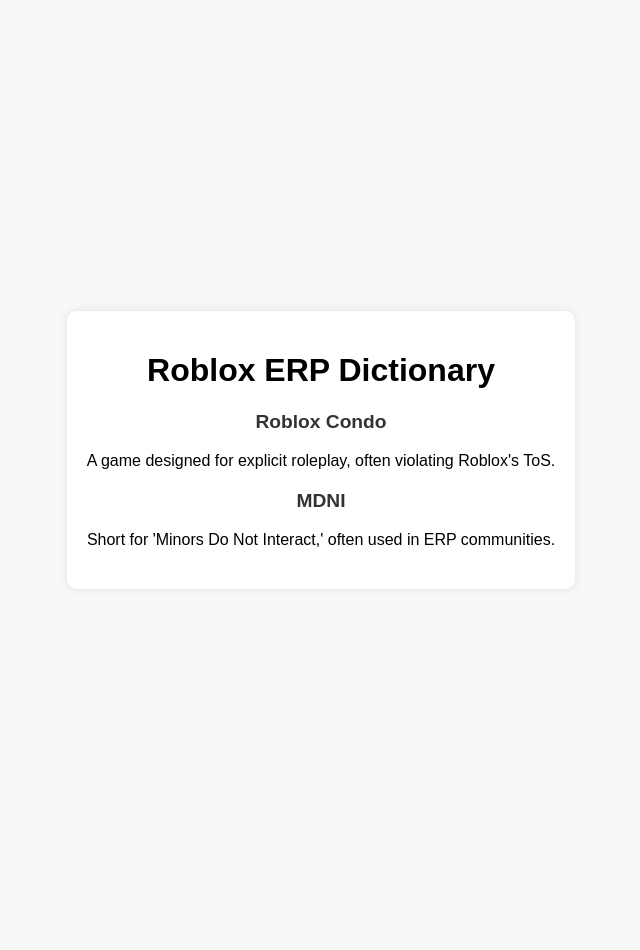
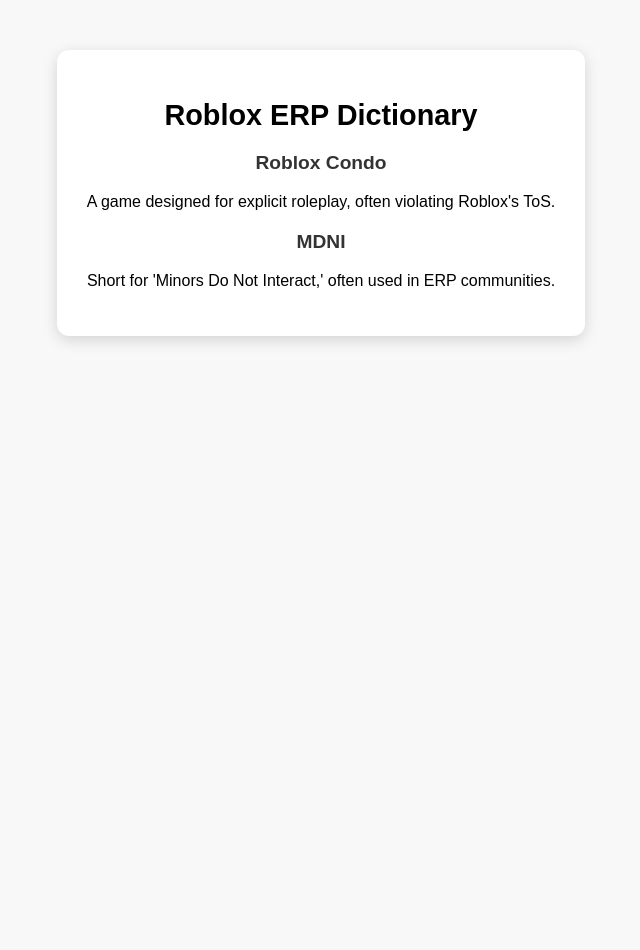
Before and after one commit to T-TGM/ERP-Definition, a Jekyll site: the page index.html, which Jekyll copies as it is, in a window 1280 px wide. Shown: the whole page, without its empty margins (319-959 px from the left). Built offline with Jekyll 4.4.1, drawn with Linux system fonts in a browser that asks for light colours; before the commit the page ends 900 px from its top, so only the background shows below that.

Commit message:
Update index.html

```diff
--- a/index.html
+++ b/index.html
@@ -10,20 +10,25 @@
             background-color: #f8f8f8;
             display: flex;
             justify-content: center;
-            align-items: center;
+            align-items: flex-start;
             height: 100vh;
             margin: 0;
+            padding-top: 50px;
         }
         .container {
             max-width: 800px;
             background: white;
-            padding: 20px;
-            border-radius: 10px;
-            box-shadow: 0 0 10px rgba(0, 0, 0, 0.1);
+            padding: 30px;
+            border-radius: 12px;
+            box-shadow: 0 4px 15px rgba(0, 0, 0, 0.15);
             text-align: center;
         }
+        h1 {
+            margin-bottom: 20px;
+            font-size: 1.8em;
+        }
         .definition {
-            margin-bottom: 20px;
+            margin-bottom: 15px;
         }
         .term {
             font-weight: bold;
```
